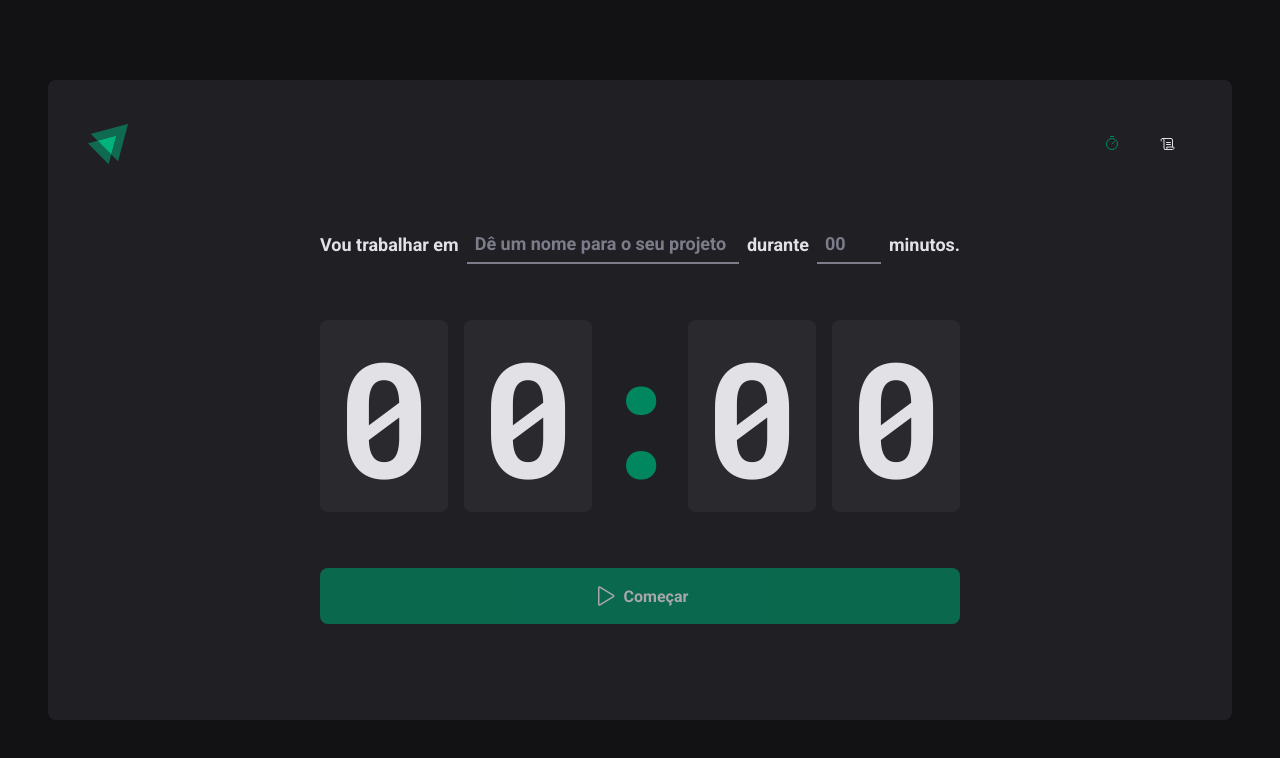
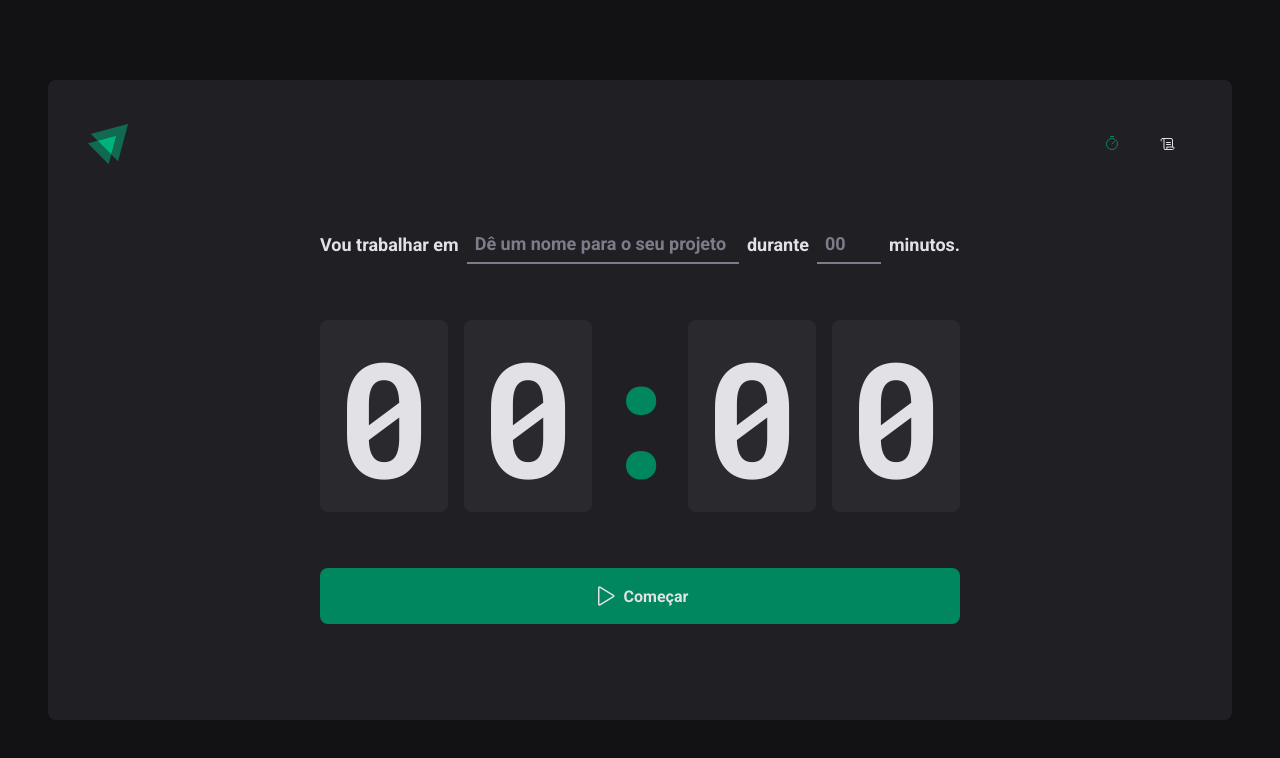
Before and after one commit to guivicentep/ignite-rw-ignitetimer, a React (Vite) app: page / in a window 1280 px wide. Shown: the top 758 px of the page. Built offline with nearby package versions, Linux system fonts and the light colour scheme.

Commit message:
feat: React Hook Form

```diff
--- a/package.json
+++ b/package.json
@@ -13,6 +13,7 @@
     "phosphor-react": "^1.4.1",
     "react": "^18.2.0",
     "react-dom": "^18.2.0",
+    "react-hook-form": "^7.41.0",
     "react-router-dom": "^6.4.5",
     "styled-components": "^5.3.6"
   },
--- a/src/pages/Home/index.tsx
+++ b/src/pages/Home/index.tsx
@@ -1,16 +1,35 @@
 import { Play } from 'phosphor-react'
-import { CountdownContainer, FormContainer, HomeContainer, MinutesAmountInput, Separator, StartCountdownButton, TaskInput } from './styles'
+import { useForm } from 'react-hook-form'
+
+import { CountdownContainer,
+        FormContainer,
+        HomeContainer,
+        MinutesAmountInput,
+        Separator,
+        StartCountdownButton,
+        TaskInput
+    } from './styles'
 
 export function Home() {
+    const { register, handleSubmit, watch } = useForm()
+
+    function handleCreateNewCycle(data: any) {
+        console.log(data)
+    }
+
+    const task = watch('task')
+    const isSubmitDisabled = !task
+
     return (
         <HomeContainer>
-            <form action="">
+            <form onSubmit={handleSubmit(handleCreateNewCycle)} action="">
                 <FormContainer>
                     <label htmlFor="task">Vou trabalhar em</label>
                     <TaskInput
                         id="task"
                         list="task-suggestions"
                         placeholder="Dê um nome para o seu projeto"
+                        {...register('task')}
                     />
 
                     <datalist id="task-suggestions">
@@ -28,6 +47,7 @@
                         step={5}
                         min={5}
                         max={60}
+                        {...register('minutesAmount', {valueAsNumber: true})}
                     />
 
                     <span>minutos.</span>
@@ -40,7 +60,7 @@
                     <span>0</span>
                 </CountdownContainer>
 
-                <StartCountdownButton disabled type="submit">
+                <StartCountdownButton disabled={!isSubmitDisabled} type="submit">
                     <Play size={24}/>
                     Começar
                 </StartCountdownButton>
```
Also changed, not shown: 1 other file (tests, documents, lock files or other folders).
